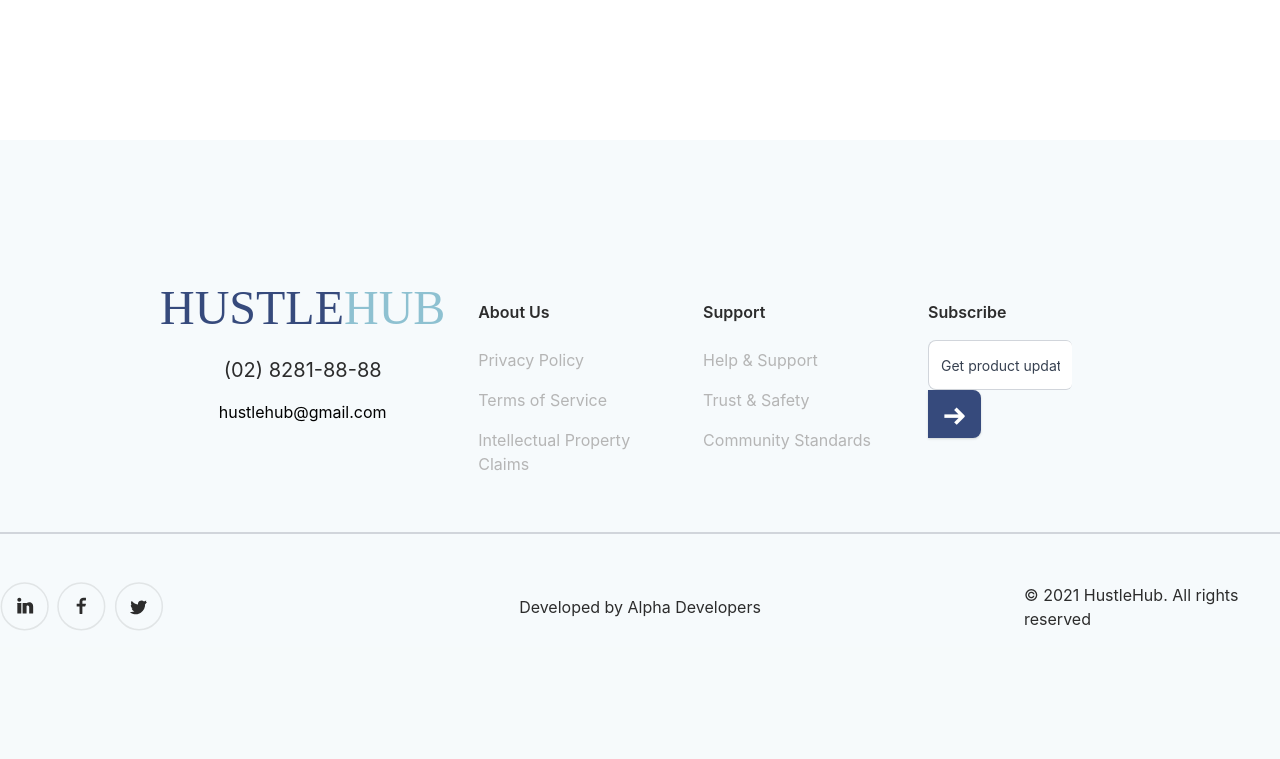
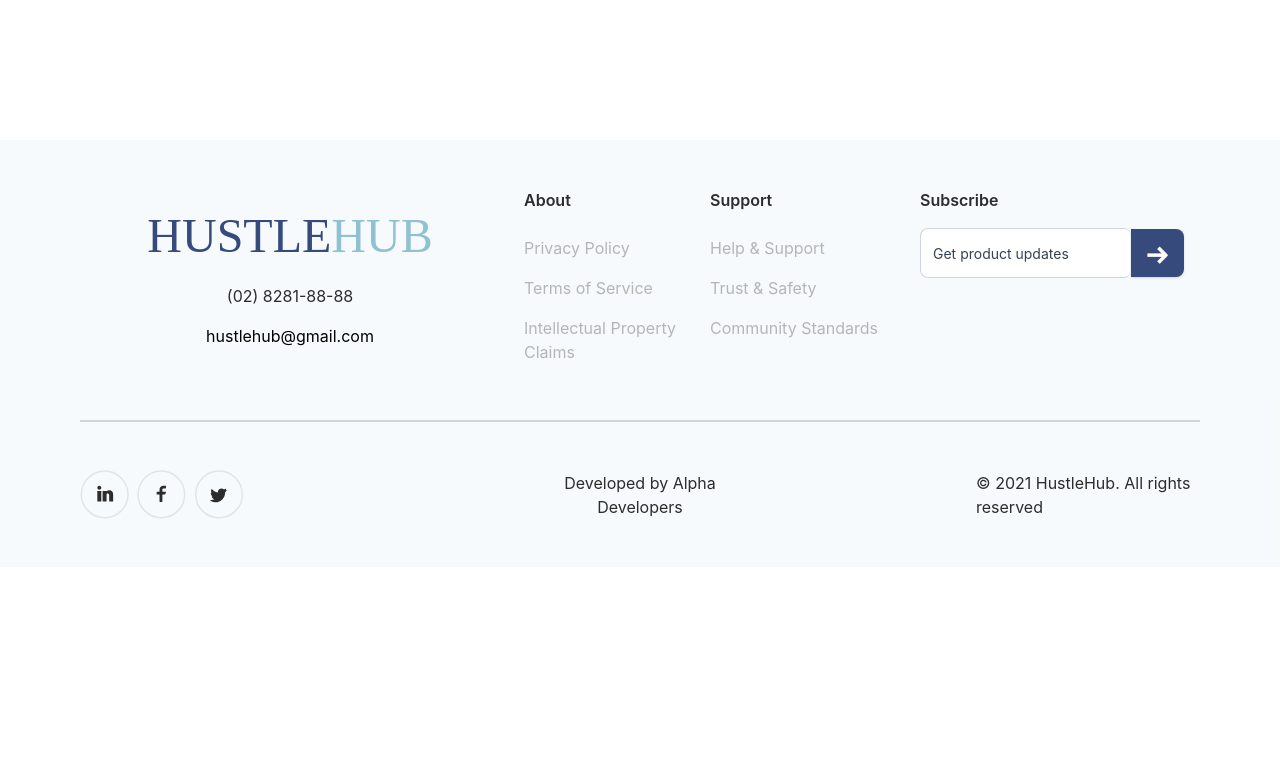
Before and after one commit to ALPHA-GPTK/HustleHub, a PHP site: page / in a window 1280 px wide. Shown: the part 3164-3923 px from the top of the page. After the commit the page ends 3683 px from the top, so only its background shows below. Run offline with PHP 8.4, Linux system fonts and the light colour scheme; style sheets or scripts are compiled from the project's sources.

Commit message:
slightly fixed footer

```diff
--- a/index.php
+++ b/index.php
@@ -5,8 +5,7 @@
         <div class="c-black_50 text-lg 2xl:text-2xl">An online freelance services platform for everyone</div>
     </div>
 
-    <!-- FIX THIS FOR MOBILE image should not be visible-->
-    <div class="photo">
+    <div class="photo hidden md:block lg:block xl:block 2xl:block">
         <img src="assets/img/hero_image.png" alt="Hero-Image" />
     </div>
 </main>
@@ -304,42 +303,51 @@
 <!-- End of Banner Section -->
 
 <!-- Start of Footer -->
-<footer class="pb-32 pt-24">
-    <div class="xl:px-40 pb-14 lg:px-20 md:px-10 sm:px-5 px-10">
-        <div class="w-full pt-12 flex flex-col sm:flex-row space-y-4 justify-between">
-            <div class="flex flex-col space-y-4">
-                <a href="./index.php"><span class="c-darkBlue_100 text-5xl f-fredokaone-regular">HUSTLE</span><span class="c-lightBlue_100 text-5xl f-fredokaone-regular">HUB</span></a>
+<footer class="container mx-auto px-6 lg:px-20 py-12">
+    <div class="lg:flex">
+        <div class="w-full lg:w-3/4">
+            <div class="lg:flex">
+                <div class="w-full flex flex-col justify-center items-center mb-12 lg:mb-0 lg:w-1/2 lg:space-y-4">
+                    <a href="./index.php"><span class="c-darkBlue_100 text-5xl f-fredokaone-regular cursor-pointer">HUSTLE</span><span class="c-lightBlue_100 text-5xl f-fredokaone-regular cursor-pointer">HUB</span></a>
                     <div class="text-center pt-2">
-                    <p class="text-xl pb-4 c-black_100">(02) 8281-88-88</p>
+                        <p class="text-base pb-2 lg:pb-4 c-black_100">(02) 8281-88-88</p>
                         <p class="text-base c_gray">hustlehub@gmail.com</p>
                     </div>
                 </div>
-            <div class="w-full sm:w-1/5 flex flex-col space-y-4">
-                <a class="font-semibold pb-2 c-black_100">About Us</a>
-                <a class="cursor-pointer c-gray_100">Privacy Policy</a>
-                <a class="cursor-pointer c-gray_100">Terms of Service</a>
-                <a class="cursor-pointer c-gray_100">Intellectual Property Claims</a>
+                <div class="w-full lg:w-1/2 lg:flex lg:px-6 ">
+                    <div class="w-full mb-6 lg:mb-0 lg:w-1/2 lg:space-y-4">
+                        <a class="font-semibold pb-2 c-black_100">About</a>
+                        <ul>
+                            <li class="py-2"><a class="cursor-pointer c-gray_100">Privacy Policy</a></li>
+                            <li class="py-2"><a class="cursor-pointer c-gray_100">Terms of Service</a></li>
+                            <li class="py-2"><a class="cursor-pointer c-gray_100">Intellectual Property Claims</a></li>
+                        </ul>
                     </div>
-            <div class="w-full sm:w-1/5 flex flex-col space-y-4">
+                    <div class="w-full mb-6 lg:mb-0 lg:w-1/2 lg:space-y-4">
                         <a class="font-semibold pb-2 c-black_100">Support</a>
-                <a class="cursor-pointer c-gray_100">Help & Support</a>
-                <a class="cursor-pointer c-gray_100">Trust & Safety</a>
-                <a class="cursor-pointer c-gray_100">Community Standards</a>
+                        <ul>
+                            <li class="py-2"><a class="cursor-pointer c-gray_100">Help & Support</a></li>
+                            <li class="py-2"><a class="cursor-pointer c-gray_100">Trust & Safety</a></li>
+                            <li class="py-2"><a class="cursor-pointer c-gray_100">Community Standards</a>
+                            </li>
+                        </ul>
                     </div>
-            <div class="w-full sm:w-1/5 flex flex-col">
+                </div>
+            </div>
+        </div>
+        <div class="w-full lg:w-1/4">
             <form>
                 <label class="space-y-4">
                     <p class="font-semibold c-black_100">Subscribe</p>
                     <input type="text" class="rounded-l-lg p-3 placeholder-gray-700 focus:outline-none border-t border-b border-l w-3/4 -mr-1 bg-white border-gray-300 rounded-md focus:outline-none focus:ring focus:ring-indigo-100 focus:border-indigo-300 dark:bg-gray-700 dark:text-white dark:placeholder-gray-500 dark:border-gray-600 dark:focus:ring-gray-900 dark:focus:border-gray-500" placeholder="Get product updates" />
                 </label>
                 <button class="rounded-r-lg font-bold p-3 px-4 uppercase input-blue focus:outline-none shadow">
-                        <input type="image" class="focus:outline-none align-middle" src="assets/img/arrows.png" alt="">
+                    <input type="image" class="focus:outline-none align-middle" src="assets/img/arrows.png" alt="Arrow Button">
                 </button>
             </form>
         </div>
     </div>
-    </div>
-    <div class="container flex mx-auto">
+    <div class="container flex mx-auto pt-12">
         <div class="pt-12 border-t-2 border-gray-300 w-full flex flex-col sm:flex-row">
             <div class="space-x-2 sm:w-1/5 flex flex-row">
                 <i class="cursor-pointer"><img src="assets/img/linkedin-footer.svg" alt="linkedin-footer"></i>
@@ -356,4 +364,5 @@
     </div>
 </footer>
 <!-- End of Footer -->
+
 </html>
```
Lines whose indentation alone changed are shown as unchanged.
